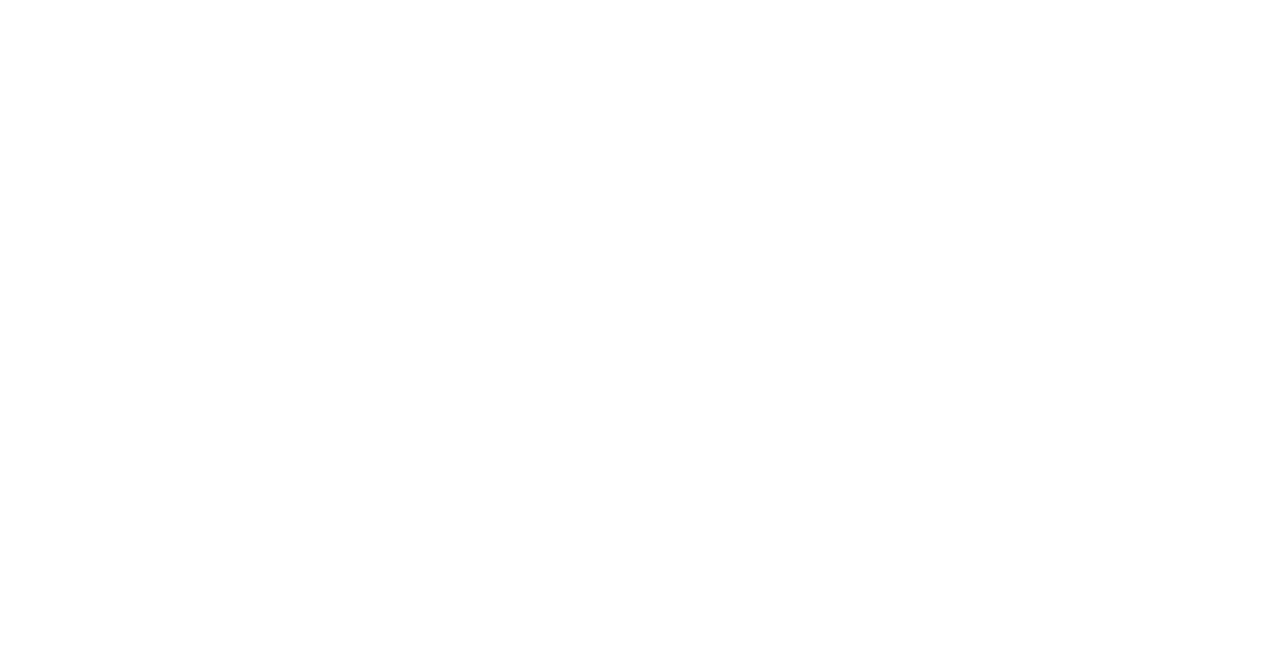
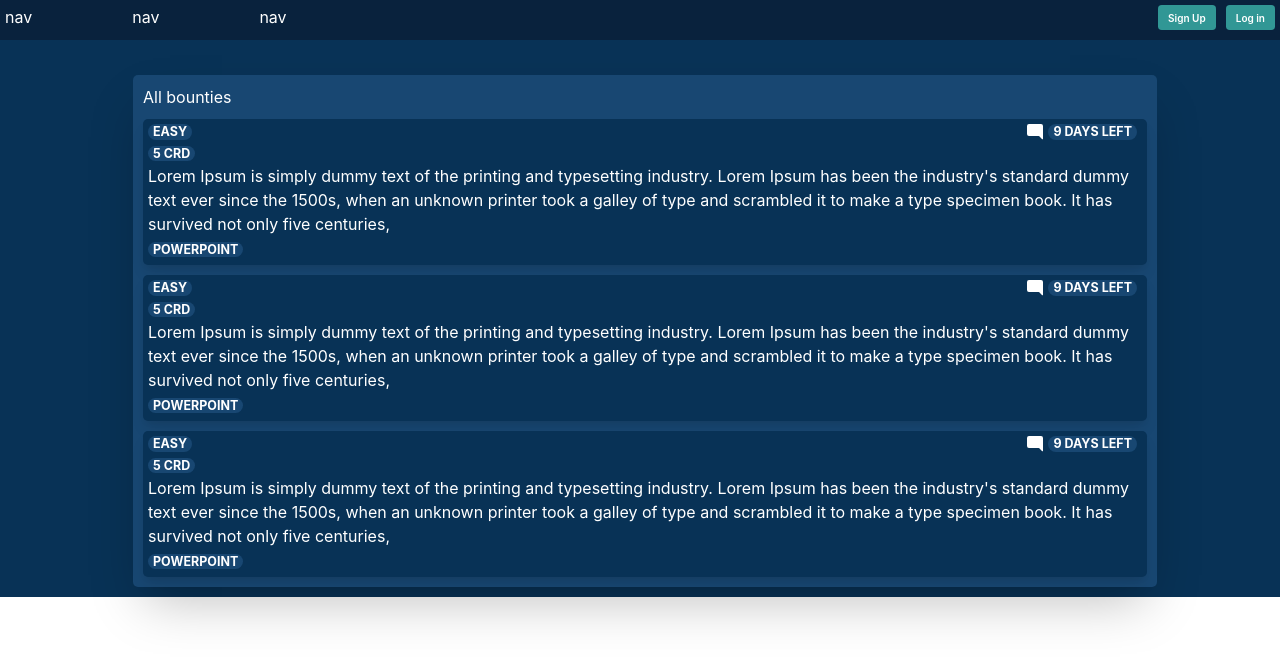
Before and after one commit to ArunBohra12/college-collab, a React (Vite) app in the folder client/: page / in a window 1280 px wide. Shown: the top 660 px of the page. Built offline with nearby package versions, Linux system fonts and the light colour scheme.

Commit message:
bounty and nav ui added

```diff
--- a/client/package.json
+++ b/client/package.json
@@ -12,9 +12,11 @@
     "@chakra-ui/react": "^2.4.9",
     "@emotion/react": "^11.10.5",
     "@emotion/styled": "^11.10.5",
+    "@react-icons/all-files": "^4.1.0",
     "framer-motion": "^8.4.6",
     "react": "^18.2.0",
     "react-dom": "^18.2.0",
+    "react-icons": "^4.7.1",
     "react-router-dom": "^6.6.2"
   },
   "devDependencies": {
--- a/client/src/App.tsx
+++ b/client/src/App.tsx
@@ -1,7 +1,14 @@
 import './app.css';
+import Bounties from './components/bounties/bounties';
+import Navbar from './components/navbar/navbar';
 
 function App(): JSX.Element {
-  return <div></div>;
+  return (
+    <div className='app'>
+      <Navbar />
+      <Bounties />
+    </div>
+  );
 }
 
 export default App;
--- a/client/src/app.css
+++ b/client/src/app.css
@@ -1,10 +1,11 @@
-*,
+*{}
 *::before,
 *::after {
   margin: 0;
   padding: 0;
   box-sizing: inherit;
   font-family: inherit;
+
 }
 
 html {
@@ -16,3 +17,7 @@
   box-sizing: border-box;
   font-size: 1.6rem;
 }
+.app{
+  background-color: #083256;
+  min-height: 60rem;
+}
--- /dev/null
+++ b/client/src/components/bounties/bounties.tsx
@@ -0,0 +1,28 @@
+import { Box, Flex } from '@chakra-ui/react';
+import Bounty from '../bounty/bounty';
+// eslint-disable-next-line import/no-extraneous-dependencies
+
+function Bounties(): JSX.Element {
+  return (
+    <Flex align='center' justify='center'>
+      <Box
+        bg='#184772'
+        maxW='80%'
+        p={4}
+        mt={14}
+        ml={4}
+        mb={4}
+        borderRadius='5'
+        color='white'
+        alignContent='center'
+        boxShadow='2xl'>
+        All bounties
+        <Bounty />
+        <Bounty />
+        <Bounty />
+      </Box>
+    </Flex>
+  );
+}
+
+export default Bounties;
--- /dev/null
+++ b/client/src/components/bounty/bounty.tsx
@@ -0,0 +1,42 @@
+import { Badge, Box, Flex, Heading, Spacer } from '@chakra-ui/react';
+import { BsChatRightFill } from 'react-icons/bs';
+
+function Bounty(): JSX.Element {
+  return (
+    <Box bg='#083256' p={2} borderRadius='5' boxShadow='lg' mt={4}>
+      <Flex mr={2}>
+        <Badge borderRadius='full' px='2' colorScheme='white' bg='#184772'>
+          <Heading as='h4' size='md'>
+            easy
+          </Heading>
+        </Badge>
+        <Spacer />
+
+        <BsChatRightFill />
+        <Badge borderRadius='full' px='2' colorScheme='white' bg='#184772' ml={2}>
+          <Heading as='h4' size='md'>
+            9 days left
+          </Heading>
+        </Badge>
+      </Flex>
+      <Badge borderRadius='full' px='2' colorScheme='white' bg='#184772'>
+        <Heading as='h4' size='md'>
+          5 crd
+        </Heading>
+      </Badge>
+
+      <h4>
+        Lorem Ipsum is simply dummy text of the printing and typesetting industry. Lorem Ipsum has been the
+        industry&apos;s standard dummy text ever since the 1500s, when an unknown printer took a galley of type and
+        scrambled it to make a type specimen book. It has survived not only five centuries,{' '}
+      </h4>
+      <Badge borderRadius='full' px='2' colorScheme='white' bg='#184772'>
+        <Heading as='h4' size='md'>
+          PowerPoint
+        </Heading>
+      </Badge>
+    </Box>
+  );
+}
+
+export default Bounty;
--- /dev/null
+++ b/client/src/components/navbar/navbar.tsx
@@ -0,0 +1,23 @@
+import { Box, Button, ButtonGroup, Flex, Spacer } from '@chakra-ui/react';
+
+function Navbar(): JSX.Element {
+  return (
+    <Box bg=' #09223d' mt={-2} pt={2} pb={4} color='white'>
+      <Flex minWidth='max-content' mt={2} ml={2} mr={2}>
+        <Flex gap='10rem'>
+          <h3>nav</h3>
+          <h3>nav</h3>
+          <h3>nav</h3>
+        </Flex>
+        <Spacer />
+        <ButtonGroup gap='2'>
+          <Button colorScheme='teal'>Sign Up</Button>
+          <Button colorScheme='teal'>Log in</Button>
+        </ButtonGroup>
+      </Flex>
+    </Box>
+  );
+}
+
+export default Navbar;
+// function Login(): JSX.Element {
--- a/client/src/main.tsx
+++ b/client/src/main.tsx
@@ -3,7 +3,7 @@
 
 import { BrowserRouter } from 'react-router-dom';
 import { ChakraProvider } from '@chakra-ui/react';
-import App from './App'
+import App from './App';
 
 ReactDOM.createRoot(document.getElementById('root') as HTMLElement).render(
   <BrowserRouter>
```
Also changed, not shown: 1 other file (tests, documents, lock files or other folders).
